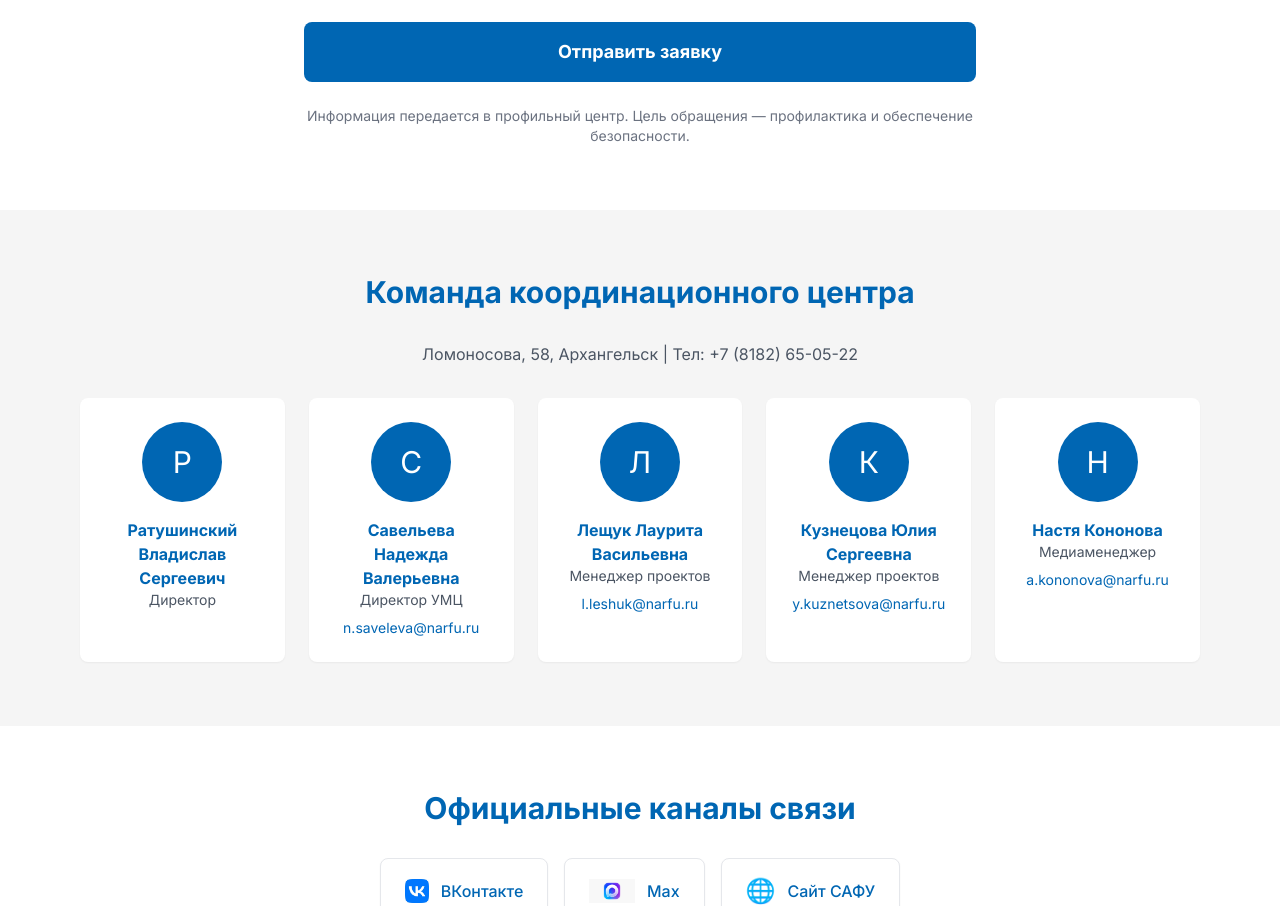
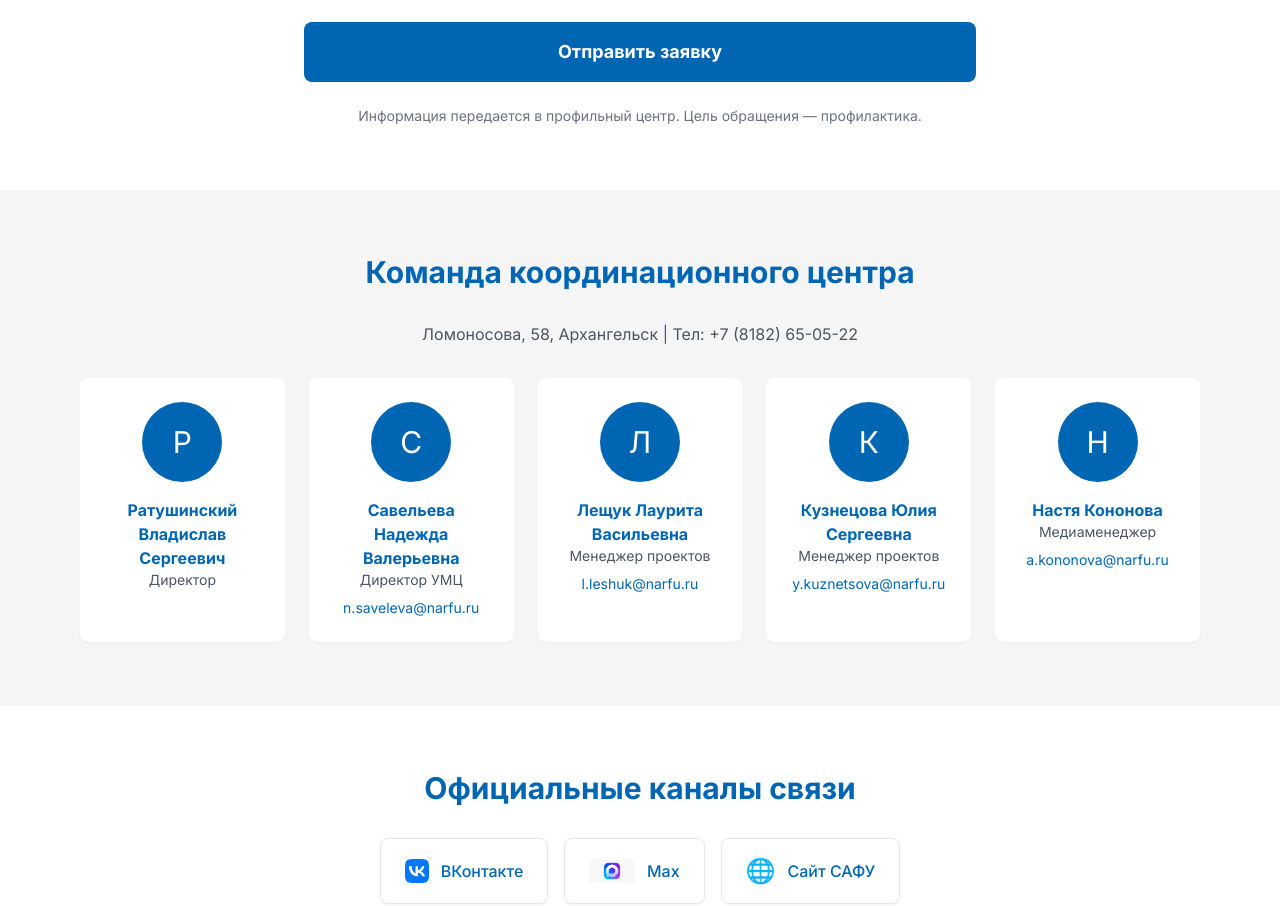
Before and after one commit to nevijlo/coorcenter, a Next.js app: page / in a window 1280 px wide. Shown: the part 2122-3028 px from the top of the page. Built offline with nearby package versions, Linux system fonts and the light colour scheme.

Commit message:
Update note

```diff
--- a/src/app/page.tsx
+++ b/src/app/page.tsx
@@ -290,7 +290,7 @@
                 <div className="p-4 bg-red-100 text-red-800 rounded-lg text-center">Ошибка при отправке. Попробуйте позже.</div>
               )}
               <p className="text-sm text-gray-500 text-center">
-                Информация передается в профильный центр. Цель обращения — профилактика и обеспечение безопасности.
+                Информация передается в профильный центр. Цель обращения — профилактика.
               </p>
             </form>
           </div>
```
